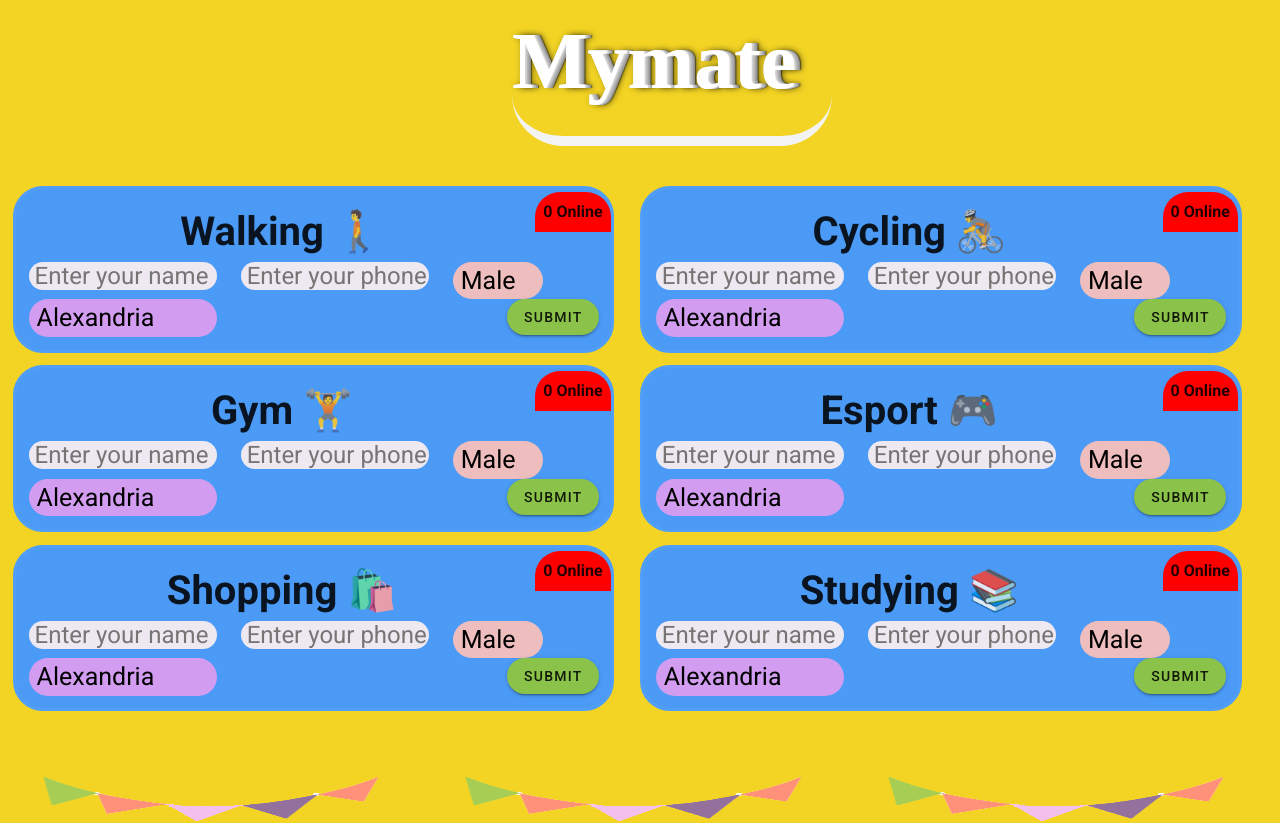
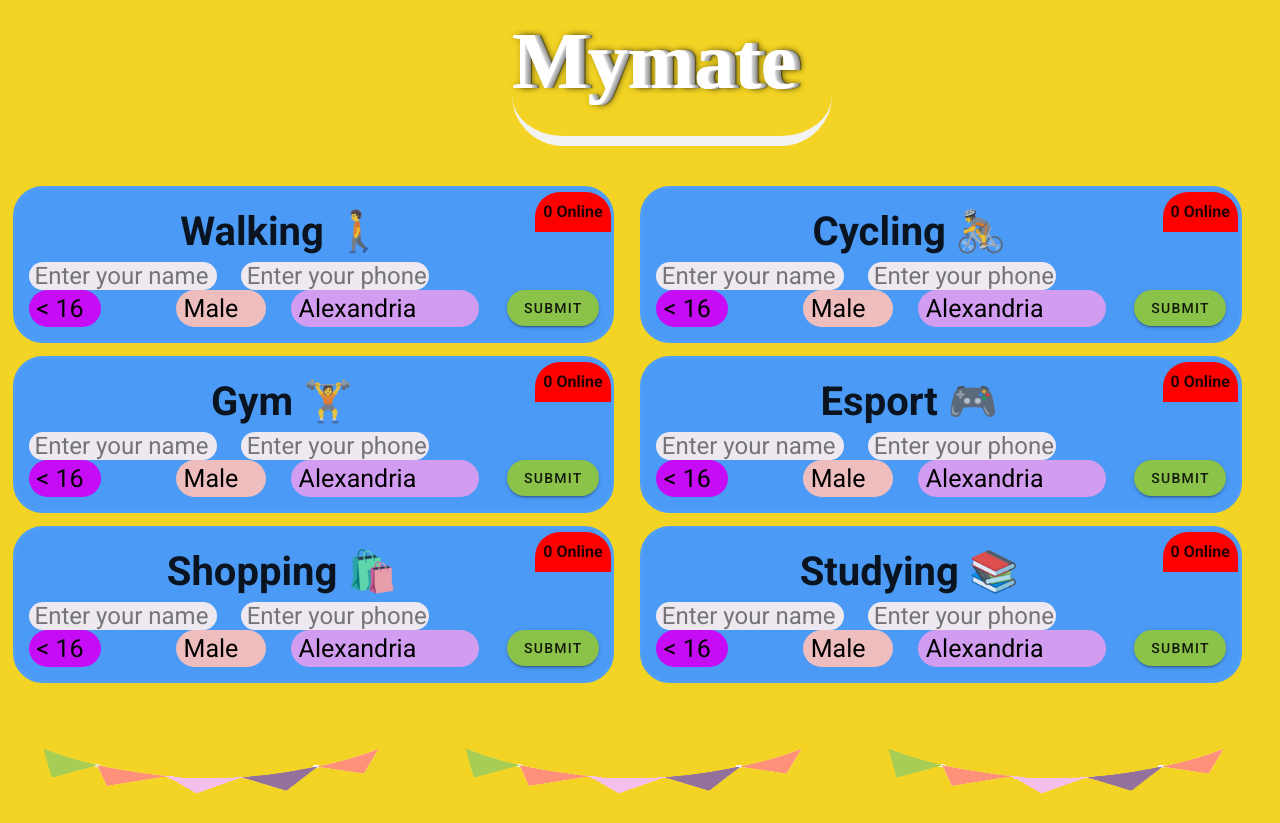
Before and after one commit to MohamedMetwalli5/Mymate, a Vue app: page / in a window 1280 px wide. Shown: the top 823 px of the page. Built offline with nearby package versions, Linux system fonts and the light colour scheme.

Commit message:
sixth commit Message

```diff
--- a/src/components/Home.vue
+++ b/src/components/Home.vue
@@ -3,7 +3,7 @@
     <h1 id="title" onclick="window.location.href='/';">Mymate</h1>
     <div id="sub-container">
       <button class="category">
-        <button class="ActiveUsers">
+        <button class="ActiveUsers" @click="countOnlineUsers('walking')">
           {{ walkingNumberOfActiveUsers }} Online
         </button>
         <h1 class="sub-title">Walking 🚶</h1>
@@ -26,6 +26,13 @@
             placeholder=" Enter your phone number"
             required="true"
           />
+          <select class="age" name="age" ref="walkingAgeRef">
+            <option value="15">&lt; 16</option>
+            <option value="16-20">16-20</option>
+            <option value="21-28">21-28</option>
+            <option value="29-35">29-35</option>
+            <option value="36">&gt; 35</option>
+          </select>
           <select class="gender" name="gender" ref="walkingGenderRef">
             <option value="Male">Male</option>
             <option value="Female">Female</option>
@@ -62,7 +69,7 @@
         </form>
       </button>
       <button class="category">
-        <button class="ActiveUsers">
+        <button class="ActiveUsers" @click="countOnlineUsers('cycling')">
           {{ cyclingNumberOfActiveUsers }} Online
         </button>
         <h1 class="sub-title">Cycling 🚴</h1>
@@ -86,6 +93,13 @@
             placeholder=" Enter your phone number"
             required
           />
+          <select class="age" name="age" ref="cyclingAgeRef">
+            <option value="15">&lt; 16</option>
+            <option value="16-20">16-20</option>
+            <option value="21-28">21-28</option>
+            <option value="29-35">29-35</option>
+            <option value="36">&gt; 35</option>
+          </select>
           <select class="gender" name="gender" ref="cyclingGenderRef">
             <option value="Male">Male</option>
             <option value="Female">Female</option>
@@ -122,7 +136,9 @@
         </form>
       </button>
       <button class="category">
-        <button class="ActiveUsers">{{ gymNumberOfActiveUsers }} Online</button>
+        <button class="ActiveUsers" @click="countOnlineUsers('gym')">
+          {{ gymNumberOfActiveUsers }} Online
+        </button>
         <h1 class="sub-title">Gym 🏋️</h1>
         <form class="form" id="add-gym-form">
           <input
@@ -144,6 +160,13 @@
             placeholder=" Enter your phone number"
             required
           />
+          <select class="age" name="age" ref="gymAgeRef">
+            <option value="15">&lt; 16</option>
+            <option value="16-20">16-20</option>
+            <option value="21-28">21-28</option>
+            <option value="29-35">29-35</option>
+            <option value="36">&gt; 35</option>
+          </select>
           <select class="gender" name="gender" ref="gymGenderRef">
             <option value="Male">Male</option>
             <option value="Female">Female</option>
@@ -180,7 +203,7 @@
         </form>
       </button>
       <button class="category">
-        <button class="ActiveUsers">
+        <button class="ActiveUsers" @click="countOnlineUsers('esport')">
           {{ esportNumberOfActiveUsers }} Online
         </button>
         <h1 class="sub-title">Esport 🎮</h1>
@@ -204,6 +227,13 @@
             placeholder=" Enter your phone number"
             required
           />
+          <select class="age" name="age" ref="esportAgeRef">
+            <option value="15">&lt; 16</option>
+            <option value="16-20">16-20</option>
+            <option value="21-28">21-28</option>
+            <option value="29-35">29-35</option>
+            <option value="36">&gt; 35</option>
+          </select>
           <select class="gender" name="gender" ref="esportGenderRef">
             <option value="Male">Male</option>
             <option value="Female">Female</option>
@@ -240,7 +270,7 @@
         </form>
       </button>
       <button class="category">
-        <button class="ActiveUsers">
+        <button class="ActiveUsers" @click="countOnlineUsers('shopping')">
           {{ shoppingNumberOfActiveUsers }} Online
         </button>
         <h1 class="sub-title">Shopping 🛍️</h1>
@@ -264,6 +294,13 @@
             placeholder=" Enter your phone number"
             required
           />
+          <select class="age" name="age" ref="shoppingAgeRef">
+            <option value="15">&lt; 16</option>
+            <option value="16-20">16-20</option>
+            <option value="21-28">21-28</option>
+            <option value="29-35">29-35</option>
+            <option value="36">&gt; 35</option>
+          </select>
           <select class="gender" name="gender" ref="shoppingGenderRef">
             <option value="Male">Male</option>
             <option value="Female">Female</option>
@@ -300,7 +337,7 @@
         </form>
       </button>
       <button class="category">
-        <button class="ActiveUsers">
+        <button class="ActiveUsers" @click="countOnlineUsers('studying')">
           {{ studyingNumberOfActiveUsers }} Online
         </button>
         <h1 class="sub-title">Studying 📚</h1>
@@ -324,6 +361,13 @@
             placeholder=" Enter your phone number"
             required
           />
+          <select class="age" name="age" ref="studyingAgeRef">
+            <option value="15">&lt; 16</option>
+            <option value="16-20">16-20</option>
+            <option value="21-28">21-28</option>
+            <option value="29-35">29-35</option>
+            <option value="35">&gt; 35</option>
+          </select>
           <select class="gender" name="gender" ref="studyingGenderRef">
             <option value="Male">Male</option>
             <option value="Female">Female</option>
@@ -400,6 +444,14 @@ export default {
       shoppingNumberOfActiveUsers: 0,
       studyingNumberOfActiveUsers: 0,
       loading: [false, false, false, false, false, false],
+      categories: [
+        "walking",
+        "cycling",
+        "gym",
+        "esport",
+        "shopping",
+        "studying",
+      ],
     };
   },
   methods: {
@@ -416,6 +468,7 @@ export default {
         const person = {
           name: this.$refs.walkingNameRef.value,
           phone: this.$refs.walkingPhoneRef.value,
+          age: this.$refs.walkingAgeRef.value,
           gender: this.$refs.walkingGenderRef.value,
           city: this.$refs.walkingCityRef.value,
         };
@@ -435,6 +488,7 @@ export default {
         const person = {
           name: this.$refs.cyclingNameRef.value,
           phone: this.$refs.cyclingPhoneRef.value,
+          age: this.$refs.cyclingAgeRef.value,
           gender: this.$refs.cyclingGenderRef.value,
           city: this.$refs.cyclingCityRef.value,
         };
@@ -454,6 +508,7 @@ export default {
         const person = {
           name: this.$refs.gymNameRef.value,
           phone: this.$refs.gymPhoneRef.value,
+          age: this.$refs.gymAgeRef.value,
           gender: this.$refs.gymGenderRef.value,
           city: this.$refs.gymCityRef.value,
         };
@@ -473,6 +528,7 @@ export default {
         const person = {
           name: this.$refs.esportNameRef.value,
           phone: this.$refs.esportPhoneRef.value,
+          age: this.$refs.esportAgeRef.value,
           gender: this.$refs.esportGenderRef.value,
           city: this.$refs.esportCityRef.value,
         };
@@ -492,6 +548,7 @@ export default {
         const person = {
           name: this.$refs.shoppingNameRef.value,
           phone: this.$refs.shoppingPhoneRef.value,
+          age: this.$refs.shoppingAgeRef.value,
           gender: this.$refs.shoppingGenderRef.value,
           city: this.$refs.shoppingCityRef.value,
         };
@@ -511,6 +568,7 @@ export default {
         const person = {
           name: this.$refs.studyingNameRef.value,
           phone: this.$refs.studyingPhoneRef.value,
+          age: this.$refs.studyingAgeRef.value,
           gender: this.$refs.studyingGenderRef.value,
           city: this.$refs.studyingCityRef.value,
         };
@@ -523,9 +581,59 @@ export default {
           });
       }
     },
-    // sendCategoryType() {
-    //   bus.$emit("SettingTheCategoryType", this.categoryType);
-    // },
+    countOnlineUsers(category) {
+      if (category == "walking") {
+        db.collection(category)
+          .get()
+          .then((snap) => {
+            this.walkingNumberOfActiveUsers = snap.size; // will return the collection size
+            console.log(this.walkingNumberOfActiveUsers);
+          });
+      } else if (category == "cycling") {
+        db.collection(category)
+          .get()
+          .then((snap) => {
+            this.cyclingNumberOfActiveUsers = snap.size; // will return the collection size
+            console.log(this.cyclingNumberOfActiveUsers);
+          });
+      } else if (category == "gym") {
+        db.collection(category)
+          .get()
+          .then((snap) => {
+            this.gymNumberOfActiveUsers = snap.size; // will return the collection size
+            console.log(this.gymNumberOfActiveUsers);
+          });
+      } else if (category == "esport") {
+        db.collection(category)
+          .get()
+          .then((snap) => {
+            this.esportNumberOfActiveUsers = snap.size; // will return the collection size
+            console.log(this.esportNumberOfActiveUsers);
+          });
+      } else if (category == "shopping") {
+        db.collection(category)
+          .get()
+          .then((snap) => {
+            this.shoppingNumberOfActiveUsers = snap.size; // will return the collection size
+            console.log(this.shoppingNumberOfActiveUsers);
+          });
+      } else if (category == "studying") {
+        db.collection(category)
+          .get()
+          .then((snap) => {
+            this.studyingNumberOfActiveUsers = snap.size; // will return the collection size
+            console.log(this.studyingNumberOfActiveUsers);
+          });
+      }
+    },
+    mounted() {
+      this.$nextTick(function () {
+        this.countOnlineUsers("walking");
+
+        // Code that will run only after the
+        // entire view has been rendered
+      });
+    },
   },
 };
 </script>
@@ -609,6 +717,16 @@ export default {
   font-size: 1.5em;
   background: rgb(238, 233, 241);
 }
+.age {
+  padding-left: 8px;
+  float: left;
+  height: 28%;
+  font-size: 25px;
+  border-radius: 20px;
+  background: rgb(198, 12, 245);
+  margin-right: 3em;
+  cursor: pointer;
+}
 .gender {
   padding-left: 8px;
   float: left;
```
Also changed, not shown: src/components/Results.vue (+77 -9 lines).
